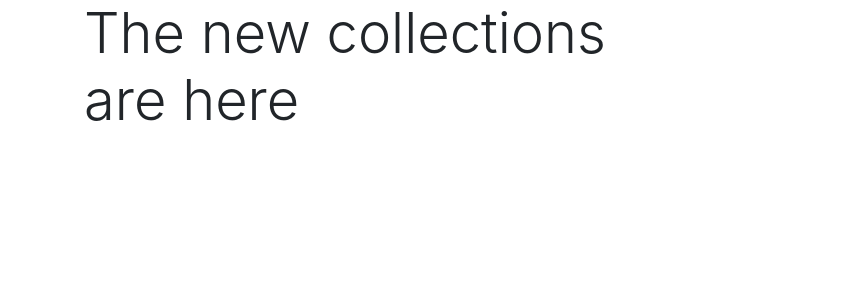
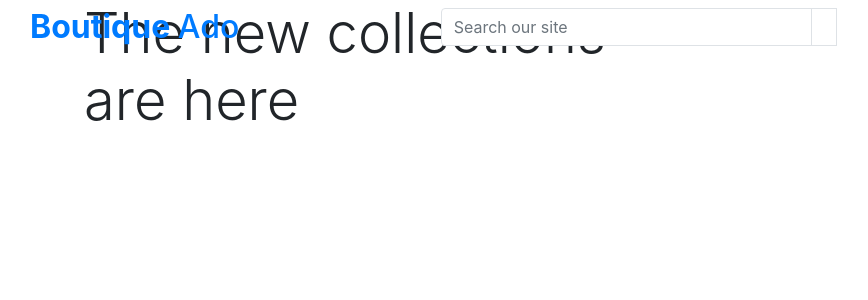
Before and after one commit to nikkibudeanu/boutique_ado, a Django app: page / in a window 1280 px wide. Shown: the top 300 px of the page, without its empty margins (1-869 px from the left). Run offline with Django 3.2, Linux system fonts and the light colour scheme; some libraries are stand-ins or nearby versions.

Commit message:
add content to the navbar

```diff
--- a/templates/base.html
+++ b/templates/base.html
@@ -1,8 +1,8 @@
-
 {% load static %}
 
 <!doctype html>
 <html lang="en">
+
 <head>
 
     {% block meta %}
@@ -15,7 +15,8 @@
     {% endblock %}
 
     {% block corecss %}
-        <link rel="stylesheet" href="https://stackpath.bootstrapcdn.com/bootstrap/4.4.1/css/bootstrap.min.css" integrity="sha384-Vkoo8x4CGsO3+Hhxv8T/Q5PaXtkKtu6ug5TOeNV6gBiFeWPGFN9MuhOf23Q9Ifjh" crossorigin="anonymous">
+    <link rel="stylesheet" href="https://stackpath.bootstrapcdn.com/bootstrap/4.4.1/css/bootstrap.min.css"
+        integrity="sha384-Vkoo8x4CGsO3+Hhxv8T/Q5PaXtkKtu6ug5TOeNV6gBiFeWPGFN9MuhOf23Q9Ifjh" crossorigin="anonymous">
     {% endblock %}
 
     {% block extra_css %}
@@ -23,9 +24,14 @@
 
     {% block corejs %}
 
-        <script src="https://cdn.jsdelivr.net/npm/jquery@3.5.1/dist/jquery.min.js" integrity="sha256-9/aliU8dGd2tb6OSsuzixeV4y/faTqgFtohetphbbj0=" crossorigin="anonymous"></script>
-        <script src="https://cdn.jsdelivr.net/npm/popper.js@1.16.0/dist/umd/popper.min.js" integrity="sha384-Q6E9RHvbIyZFJoft+2mJbHaEWldlvI9IOYy5n3zV9zzTtmI3UksdQRVvoxMfooAo" crossorigin="anonymous"></script>
-        <script src="https://stackpath.bootstrapcdn.com/bootstrap/4.4.1/js/bootstrap.min.js" integrity="sha384-wfSDF2E50Y2D1uUdj0O3uMBJnjuUD4Ih7YwaYd1iqfktj0Uod8GCExl3Og8ifwB6" crossorigin="anonymous"></script>
+    <script src="https://cdn.jsdelivr.net/npm/jquery@3.5.1/dist/jquery.min.js"
+        integrity="sha256-9/aliU8dGd2tb6OSsuzixeV4y/faTqgFtohetphbbj0=" crossorigin="anonymous"></script>
+    <script src="https://cdn.jsdelivr.net/npm/popper.js@1.16.0/dist/umd/popper.min.js"
+        integrity="sha384-Q6E9RHvbIyZFJoft+2mJbHaEWldlvI9IOYy5n3zV9zzTtmI3UksdQRVvoxMfooAo" crossorigin="anonymous">
+    </script>
+    <script src="https://stackpath.bootstrapcdn.com/bootstrap/4.4.1/js/bootstrap.min.js"
+        integrity="sha384-wfSDF2E50Y2D1uUdj0O3uMBJnjuUD4Ih7YwaYd1iqfktj0Uod8GCExl3Og8ifwB6" crossorigin="anonymous">
+    </script>
     {% endblock %}
 
     {% block extra_js %}
@@ -33,8 +39,39 @@
 
     <title>Boutique Ado {% block extra_title %}{% endblock %}</title>
 </head>
+
 <body>
-    <header class="container-fluid fixed-top"></header>
+    <header class="container-fluid fixed-top">
+
+        <div class="row">
+            <div class="col-12 col-lg-4 my-auto py-1 py-lg-0 text-center text-lg-left">
+                <a href="{% url 'home' %}" class="nav-link main-logo-link">
+                    <h2 class="logo-font text-black my-0"><strong>Boutique </strong> Ado</h2>
+                </a>
+            </div>
+            <div class="col-12 col-lg-4 my-auto py-1 py-lg-0">
+                <form method="GET" sction="">
+                    <div class="input-group w-100">
+                        <input class="form-control border border-black rounded-o" type="text" name="q" placeholder="Search our site">
+                        <div class="input-group-append">
+                            <button class="form-control btn btn-black border border-black rounded-0" type="submit">
+                                <span class="icon">
+                                    <i class="fas fa-search"></i>
+                                </span>
+                            </button>
+                        </div>
+                    </div>
+                </form>
+            </div>
+            <div class="col-12 col-lg-4 my-auto py-1 py-lg-0">
+                <ul class="list-inline list-unstyled text-center text-lg-right my-0">
+                    <li class="list-inline-item dropdown"></li>
+                    <li class="list-inline-item dropdown"></li>
+                </ul>
+            </div>
+
+        </div>
+    </header>
 
     {% if messages %}
     <div class="message-container"></div>
@@ -51,4 +88,5 @@
 
 
 </body>
+
 </html>
```
Lines whose indentation alone changed are shown as unchanged.
